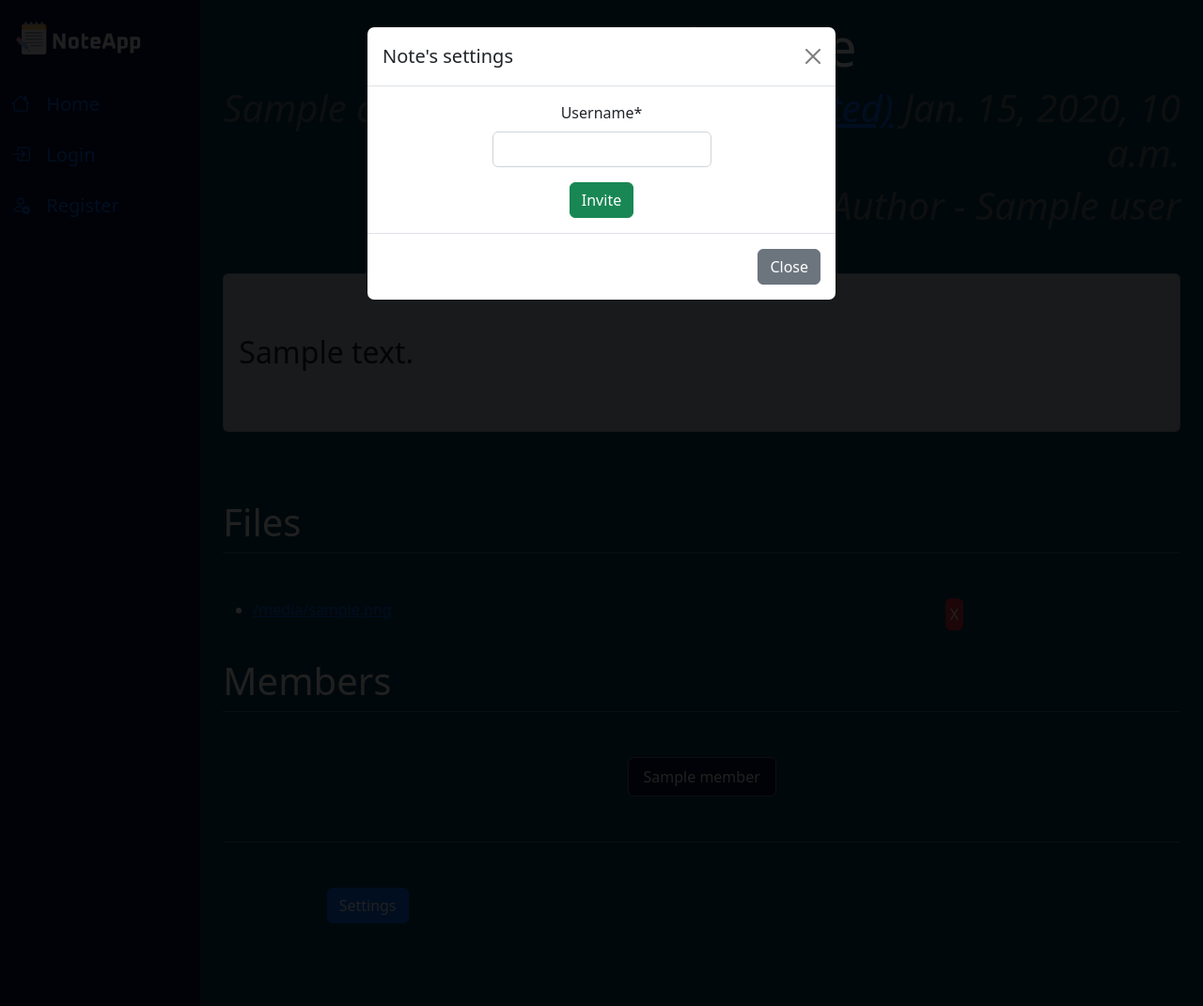
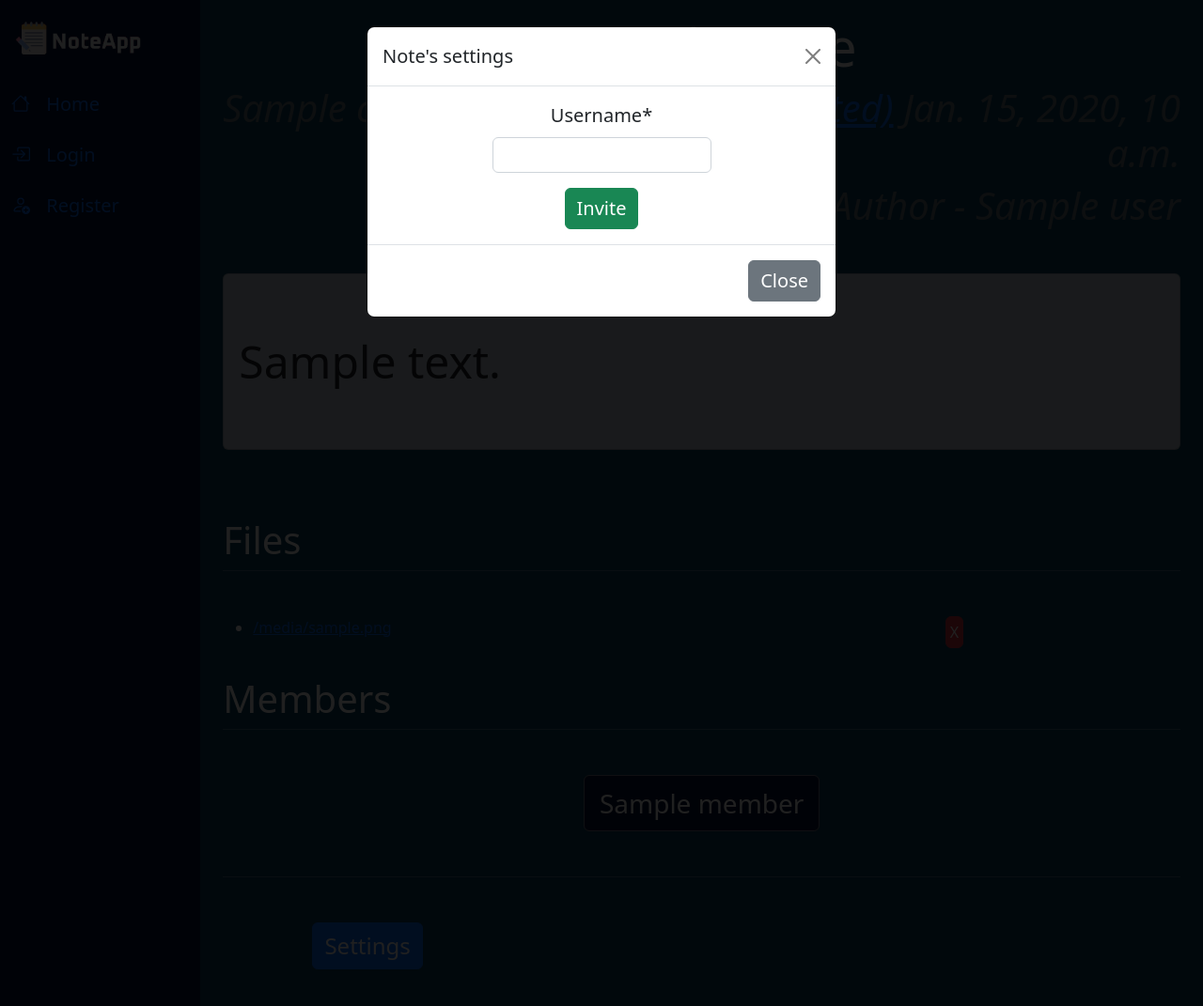
Before and after one commit to g-boron/NoteApp, a Django app: template notes/templates/notes/show.html in a window 1280 px wide, after a click on "Settings". Shown: the top 1071 px of the page at 94% size. Run offline with Django 4.2, Linux system fonts and the light colour scheme; tables that the repository leaves empty hold one stand-in row (values such as "Sample post"); the template is opened without the code that fills it: values that come from a table or form of the project are taken from there, most other values are stand-ins (such as "Sample title", 1, 10 or a date in 2020); data that the repository does not hold is empty; parts of the project's set-up code (start-up, migrations or seed data) failed here and were passed over; some libraries are stand-ins or nearby versions.

Commit message:
Changed font sizes

```diff
--- a/notes/templates/notes/add_note.html
+++ b/notes/templates/notes/add_note.html
@@ -9,7 +9,7 @@
     <div class="container">
         <div class="col-md-12">
             <div class="w-xl-50 w-lg-50 w-md-25 w-sm-75 mt-5 mx-auto">
-                <form method="POST" class="m-5" action="#" enctype="multipart/form-data">
+                <form method="POST" class="m-5 fs-5" action="#" enctype="multipart/form-data">
                     {% csrf_token %}
                     {{ form|crispy }}
                     {% if files %}
@@ -20,7 +20,7 @@
                             <a href="{{ file.file.url }}" target="_blank" class="file-link">{{ file.filename|slice:':20' }}{% if file.filename|length > 20 %}...{% endif %}</a>
                         </div>
                     {% endfor %}
-                    <button type="submit" name="add" class="btn btn-primary mt-3">Save</button>
+                    <button type="submit" name="add" class="btn btn-primary mt-3 fs-5">Save</button>
                 </form>
             </div>
 
--- a/notes/templates/notes/notifications.html
+++ b/notes/templates/notes/notifications.html
@@ -21,13 +21,13 @@
                         <div class="col-md-4 mb-1">
                             <form method="post" action="{% url 'decline_notification' notification.id %}" enctype="multipart/form-data">
                                 {% csrf_token %}
-                                <input type="submit" class="btn btn-danger confirm-delete" value="Delete">
+                                <input type="submit" class="btn btn-danger confirm-delete fs-5" value="Delete">
                             </form>
                         </div>
                         <div class="col-md-4 mb-1">
                             <form method="post" action="{% url 'accept' notification.id %}" enctype="multipart/form-data">
                                 {% csrf_token %}
-                                <input type="submit" class="btn btn-success" value="Accept">
+                                <input type="submit" class="btn btn-success fs-5" value="Accept">
                             </form>
                         </div>
                         <div class="col-md-4 mt-1">
--- a/notes/templates/notes/show.html
+++ b/notes/templates/notes/show.html
@@ -46,7 +46,7 @@
 
         <div class="card text-dark mb-5 mx-auto" style="background-color: #C3CEDA;">
             <div class="card-body">
-                <h2 class="pt-5 text-start mb-5">{{ note.note_text | linebreaksbr }}</h2>
+                <h2 class="pt-5 text-start mb-5 display-5">{{ note.note_text | linebreaksbr }}</h2>
             </div>
         </div>
     </div>
@@ -124,7 +124,7 @@
         <div class=" d-flex justify-content-center">
             <ul class="list-group">
                 {% for member in note.members %}
-                    <li class="list-group-item text-white" style="background-color: #051537; border-color: #777b8c;">{{ member }} {% if member != note.user.username and note.user == user %} <a href="{% url 'delete_member' note.id member %}" class="btn btn-danger p-1 ms-3 confirm-delete"> </a> {% endif %}</li>
+                    <li class="list-group-item text-white fs-3" style="background-color: #051537; border-color: #777b8c;">{{ member }} {% if member != note.user.username and note.user == user %} <a href="{% url 'delete_member' note.id member %}" class="btn btn-danger p-1 ms-3 confirm-delete"> </a> {% endif %}</li>
                 {% endfor %}
             </ul>
         </div>
@@ -139,12 +139,12 @@
             <div class="col-md-4 text-center mb-5">
                 <form method="post" action="{% url 'delete' note.id %}" enctype="multipart/form-data">
                     {% csrf_token %}
-                    <input type="submit" class="btn btn-danger confirm-delete" value="Delete">
+                    <input type="submit" class="btn btn-danger confirm-delete fs-4" value="Delete">
                 </form>
             </div>
         {% endif %}
         <div class="col-md-4 text-center mb-5">
-            <button type="button" class="btn btn-primary" data-bs-toggle="modal" data-bs-target="#exampleModal">
+            <button type="button" class="btn btn-primary fs-4" data-bs-toggle="modal" data-bs-target="#exampleModal">
                 Settings
             </button>
 
@@ -157,23 +157,23 @@
                         </div>
                         <div class="modal-body">
                             <div class="w-xl-50 w-lg-50 w-md-25 w-sm-75 mx-auto">
-                                <form method="post" action="{% url 'invite' note.id %}" class='text-dark' enctype="multipart/form-data">
+                                <form method="post" action="{% url 'invite' note.id %}" class='text-dark fs-5' enctype="multipart/form-data">
                                     {% csrf_token %}
                                     {{ form|crispy }}
-                                    <input type="submit" class="btn btn-success" value="Invite">
+                                    <input type="submit" class="btn btn-success fs-5" value="Invite">
                                 </form>
                                 {% if user == note.user %}
                                     <div class="container mt-4">
                                         <div class="row">
                                             <div class="col-md-6">
-                                                <p class="text-dark">Allow edits?</p>
+                                                <p class="text-dark fs-5">Allow edits?</p>
                                             </div>
                                             <div class="col-md-6">
                                                 <div class="form-check form-switch d-flex justify-content-center">
                                                     {% if note.allow_edits %}
-                                                        <input class="form-check-input" type="checkbox" id="edit_switch" checked>
+                                                        <input class="form-check-input fs-5 mt-4" type="checkbox" id="edit_switch" checked>
                                                     {% else %}
-                                                        <input class="form-check-input" type="checkbox" id="edit_switch">
+                                                        <input class="form-check-input fs-5 mt-4" type="checkbox" id="edit_switch">
                                                     {% endif %}
                                                 </div>
 
@@ -191,7 +191,7 @@
                             </div>
                         </div>
                         <div class="modal-footer">
-                            <button type="button" class="btn btn-secondary" data-bs-dismiss="modal">Close</button>
+                            <button type="button" class="btn btn-secondary fs-5" data-bs-dismiss="modal">Close</button>
                         </div>
                     </div>
                 </div>
@@ -202,7 +202,7 @@
             <div class="col-md-4 text-center mb-5">
                 <form method="post" action="{% url 'edit' note.id %}" enctype="multipart/form-data">
                     {% csrf_token %}
-                    <input type="submit" class="btn btn-secondary" value="Edit">
+                    <input type="submit" class="btn btn-secondary fs-4" value="Edit">
                 </form>
             </div>
         {% endif %}
--- a/notes/templates/notes/show_notes.html
+++ b/notes/templates/notes/show_notes.html
@@ -14,7 +14,7 @@
                         <input name="q" type="text" class="fs-5" placeholder="Search..." style="border-radius: 8px;">
                     {% endif %}
                 </div>
-                <div class="col-md-4">
+                <div class="col-md-4 fs-5">
                     <select name="category" type="text" class="p-2" aria-label="Select category" style="width: auto; border-radius: 8px;">
                         <option selected>All</option>
                         {% for category in categories %}
@@ -22,7 +22,7 @@
                         {% endfor %}
                     </select>
                 </div>
-                <div class="col-md-4">
+                <div class="col-md-4 fs-5">
                     <select name="sortby" type="text" class="p-2" aria-label="Sort by" style="width: auto; border-radius: 8px;">
                         <option selected>Latest</option>
                         <option value="Oldest" {% if sort_value == 'Oldest' %} selected {% endif %}>Oldest</option>
@@ -31,7 +31,7 @@
                     </select>
                 </div>
             </div>
-            <button type="submit" class="btn btn-primary btn-lg ms-2 mt-3" id="button-search">Search</button>
+            <button type="submit" class="btn btn-primary btn-lg ms-2 mt-3 fs-5" id="button-search">Search</button>
         </form>
 
 
--- a/user_login/templates/registration/login.html
+++ b/user_login/templates/registration/login.html
@@ -7,11 +7,11 @@
     <div class="container text-start">
         <h1 class="display-4 text-center">Login</h1>
         <div class="w-xl-50 w-lg-50 w-md-25 w-sm-75 mt-5 mx-auto">
-            <form method='POST' class="m-5">
+            <form method='POST' class="m-5 fs-5">
                 {% csrf_token %}
                 {{form|crispy}}
                 <p>If you don't have an account you can create <a href="{% url 'register' %}">here</a>!</p>
-                <button type="submit" class="btn btn-success">Login</button>
+                <button type="submit" class="btn btn-success fs-5">Login</button>
             </form>
 
         </div>
--- a/user_login/templates/user_login/register.html
+++ b/user_login/templates/user_login/register.html
@@ -8,10 +8,10 @@
     <div class="container text-start">
         <h1 class="display-4 text-center">Register new account</h1>
         <div class="w-xl-50 w-lg-50 w-md-25 w-sm-75 mt-5 mx-auto">
-            <form method="POST" class="m-5" action="#">
+            <form method="POST" class="m-5 fs-5" action="#">
                 {% csrf_token %}
                 {{form|crispy}}
-                <button type="submit" class="btn btn-success">Register</button>
+                <button type="submit" class="btn btn-success fs-5">Register</button>
             </form>
 
         </div>
```
